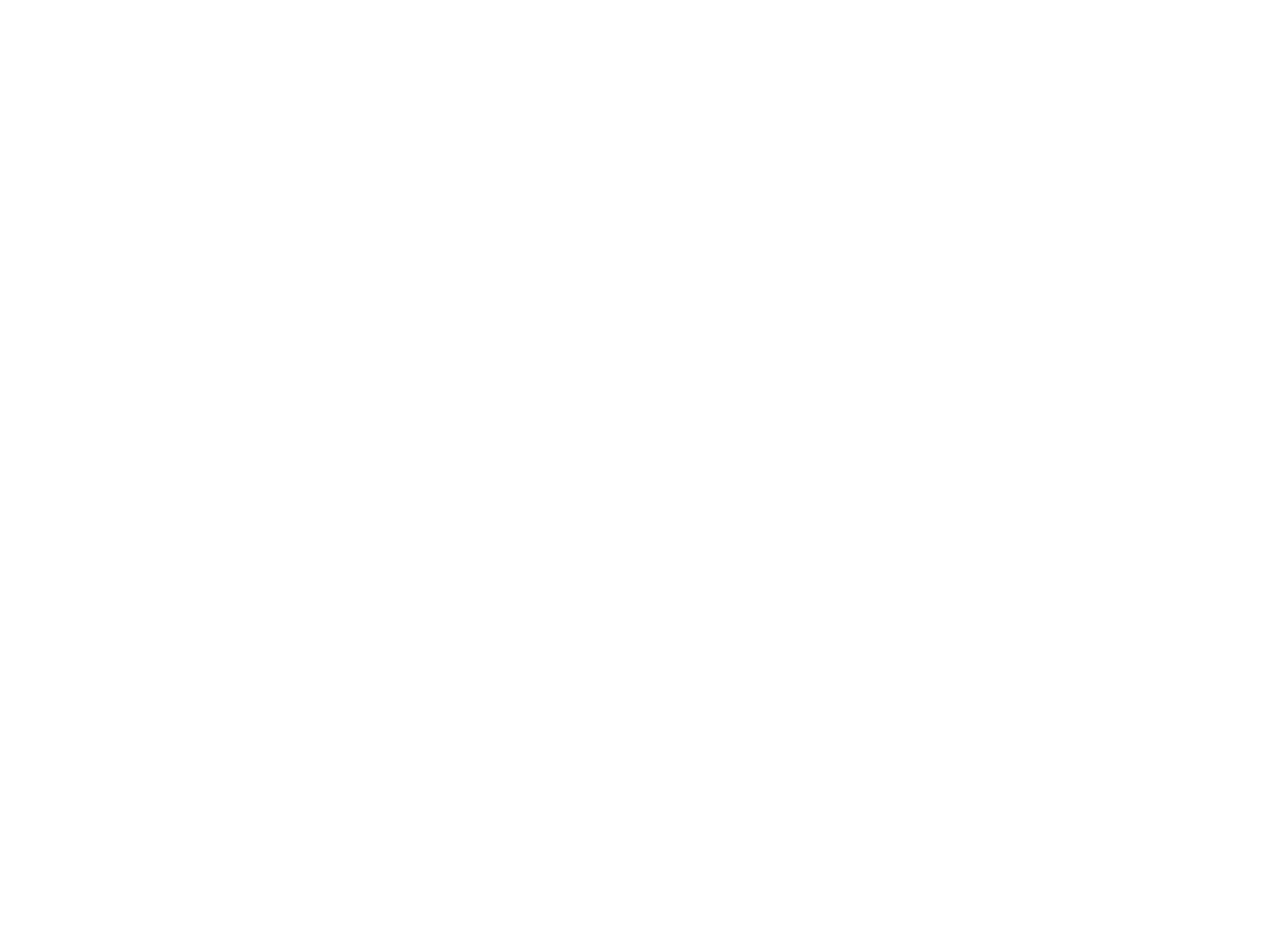
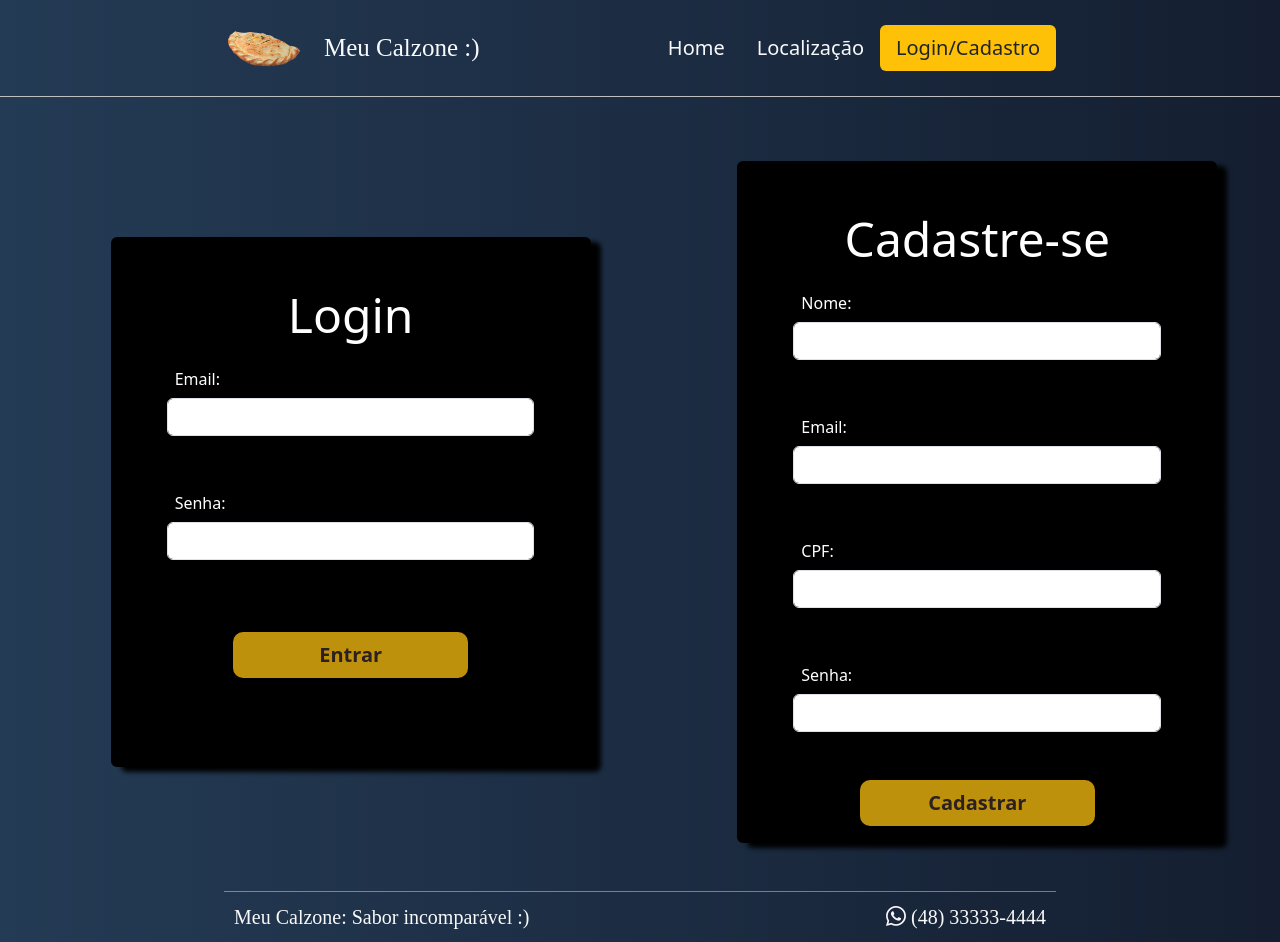
Before and after one commit to marquescauee/MeuCalzone, a React (Create React App) app in the folder client/: page /loginCadastro in a window 1280 px wide. Before the commit this address had no page. Before the commit the page ends 800 px from the top, so only its background shows below. Built offline with nearby package versions, Linux system fonts and the light colour scheme.

Commit message:
Login & Register Page

```diff
--- a/client/src/App.css
+++ b/client/src/App.css
@@ -3,7 +3,6 @@
 }
 
 body {
-  background: #141E30;  /* fallback for old browsers */
-  background: -webkit-linear-gradient(to right, #243B55, #141E30);
+  background: #141E30;
   background: linear-gradient(to right, #243B55, #141E30);
 }
--- a/client/src/MyRoutes.jsx
+++ b/client/src/MyRoutes.jsx
@@ -2,6 +2,7 @@
 import { Route, BrowserRouter, Routes } from "react-router-dom"
 import Home from './pages/Home';
 import Localizacao from "./pages/Localizacao";
+import LoginCadastro from "./pages/LoginCadastro";
 
 const MyRoutes = () => {
     return (
@@ -10,6 +11,7 @@
                 <Route element={<Home />} path="/"></Route>
                 <Route element={<Home />} path="/home"></Route>
                 <Route element={<Localizacao />} path="/localizacao"></Route>
+                <Route element={<LoginCadastro />} path="/loginCadastro"></Route>
             </Routes>
         </BrowserRouter>
     )
--- a/client/src/components/header/Header.jsx
+++ b/client/src/components/header/Header.jsx
@@ -23,7 +23,7 @@
                             <Link className="nav-link text-light" to={"/localizacao"}>Localização</Link>
                         </li>
                         <li className="nav-item">
-                            <Link className="nav-link text-light bg-warning text-dark noHover" to={"/localizacao"}>Login/Cadastro</Link>
+                            <Link className="nav-link text-light bg-warning text-dark noHover" to={"/loginCadastro"}>Login/Cadastro</Link>
                         </li>
                     </ul>
                 </nav>
--- a/client/src/components/localizacao/LocalRestaurante.jsx
+++ b/client/src/components/localizacao/LocalRestaurante.jsx
@@ -7,7 +7,7 @@
                 </div>
 
                 <div className="d-flex justify-content-center  align-items-center m-5">
-                    <iframe src="https://www.google.com/maps/embed?pb=!1m18!1m12!1m3!1d1526.513677571066!2d-48.646324456752595!3d-27.503730621260235!2m3!1f0!2f0!3f0!3m2!1i1024!2i768!4f13.1!3m3!1m2!1s0x95274c2460b48187%3A0xac55e0b224084c84!2sDetalhes%20Barbearia!5e1!3m2!1spt-BR!2sbr!4v1644091462059!5m2!1spt-BR!2sbr" width="900" height="650" allowfullscreen="" loading="lazy" className="frame" title="frameCalzone"></iframe>
+                    <iframe src="https://www.google.com/maps/embed?pb=!1m18!1m12!1m3!1d2138.775216148944!2d-48.58154279101061!3d-27.58636260605467!2m3!1f0!2f0!3f0!3m2!1i1024!2i768!4f13.1!3m3!1m2!1s0x952737def301b9bd%3A0x851b4a1257c60365!2sMini%20Kalzone!5e1!3m2!1spt-BR!2sbr!4v1685641869642!5m2!1spt-BR!2sbr" width="900" height="650" allowfullscreen="" loading="eager" className="frame" title="frameCalzone"></iframe>
                 </div>
             </div>
         </main>
--- /dev/null
+++ b/client/src/components/login/Login.jsx
@@ -0,0 +1,55 @@
+import './login.css'
+
+const Login = () => {
+    return (
+        <div className='divLogin'>
+            <div className="row justify-content-center">
+                <div className="col-md-8">
+                    <div className="card mt-5">
+                        <div className="cabeca-card mt-5 display-5">Login</div>
+
+                        <div className="card-body">
+                            <form method="POST" action="{{ route('login') }}">
+                                <div className="row mb-5 d-block">
+                                    <label for="email"
+                                        className="lb-login col-md-4 col-form-label">Email:</label>
+
+                                    <div className="col-md-10 d-block m-auto">
+                                        <input id="email" type="email"
+                                            className="form-control" name="email"
+                                            required autocomplete="email" autofocus />
+                                    </div>
+                                </div>
+
+                                <div className="row mb-5 d-block">
+                                    <label for="password"
+                                        className="lb-login col-md-4 col-form-label">Senha:</label>
+
+                                    <div className="col-md-10 d-block m-auto">
+                                        <input id="password" type="password"
+                                            className="form-control" name="password"
+                                            required autocomplete="current-password" />
+                                    </div>
+                                </div>
+
+                                <div className="row mb-5">
+                                    {/* <div className="col-md-8 offset-md-4 m-auto div-rec">
+                                        <a className="rec-senha" href="">
+                                            Esqueceu a senha? Recupere aqui
+                                        </a>
+                                    </div> */}
+
+                                    <button type="submit" className="m-auto w-50 my-4 d-block p-2 botaoEntrar">
+                                        Entrar
+                                    </button>
+                                </div>
+                            </form>
+                        </div>
+                    </div>
+                </div>
+            </div>
+        </div>
+    )
+}
+
+export default Login
--- /dev/null
+++ b/client/src/components/login/login.css
@@ -0,0 +1,24 @@
+label {
+    padding: 0;
+    width: 100%;
+}
+
+.divLogin {
+    margin-left: -120px;
+}
+
+.botaoEntrar {
+    color: rgb(56, 40, 40) !important;
+    font-size: 20px !important;
+    font-weight: 600 !important;
+    background-color: #eeb60f !important;
+    border: none;
+    border-radius: 10px;
+    opacity: 0.8;
+    transition: 0.3s;
+}
+
+.botaoEntrar:hover {
+    background-color: #FFC107;
+    opacity: 1;
+}
--- /dev/null
+++ b/client/src/components/register/Register.jsx
@@ -0,0 +1,68 @@
+import './register.css'
+
+const Register = () => {
+    return (
+        <div>
+            <div className="row justify-content-center">
+                <div className="col-md-8">
+                    <div className="card mt-5">
+                        <div className="cabeca-card mt-5 display-5">Cadastre-se</div>
+
+                        <div className="card-body">
+                            <form method="POST" action="{{ route('login') }}">
+                                <div className="row mb-5 d-block">
+                                    <label for="nome"
+                                        className="lb-login col-md-4 col-form-label">Nome:</label>
+
+                                    <div className="col-md-10 d-block m-auto">
+                                        <input id="nome" type="text"
+                                            className="form-control" name="nome"
+                                            required />
+                                    </div>
+                                </div>
+                                <div className="row mb-5 d-block">
+                                    <label for="email"
+                                        className="lb-login col-md-4 col-form-label">Email:</label>
+
+                                    <div className="col-md-10 d-block m-auto">
+                                        <input id="email" type="email"
+                                            className="form-control" name="email"
+                                            required autocomplete="email" autofocus />
+                                    </div>
+                                </div>
+                                <div className="row mb-5 d-block">
+                                    <label for="cpf"
+                                        className="lb-login col-md-4 col-form-label">CPF:</label>
+
+                                    <div className="col-md-10 d-block m-auto">
+                                        <input id="cpf" type="text"
+                                            className="form-control" name="cpf"
+                                            required />
+                                    </div>
+                                </div>
+                                <div className="row mb-5 d-block">
+                                    <label for="password"
+                                        className="lb-login col-md-4 col-form-label">Senha:</label>
+
+                                    <div className="col-md-10 d-block m-auto">
+                                        <input id="password" type="password"
+                                            className="form-control" name="password"
+                                            required autocomplete="current-password" />
+                                    </div>
+                                </div>
+
+                                <div className="row ">
+                                    <button type="submit" className="m-auto w-50 d-block btn-login p-2 botaoEntrar">
+                                        Cadastrar
+                                    </button>
+                                </div>
+                            </form>
+                        </div>
+                    </div>
+                </div>
+            </div>
+        </div>
+    )
+}
+
+export default Register
--- /dev/null
+++ b/client/src/components/register/register.css
@@ -0,0 +1,21 @@
+label {
+    padding: 0;
+    width: 80% !important;
+    text-align: start;
+}
+
+.botaoEntrar {
+    color: rgb(56, 40, 40) !important;
+    font-size: 20px !important;
+    font-weight: 600 !important;
+    background-color: #eeb60f !important;
+    border: none;
+    border-radius: 10px;
+    opacity: 0.8;
+    transition: 0.3s;
+}
+
+.botaoEntrar:hover {
+    background-color: #FFC107;
+    opacity: 1;
+}
--- /dev/null
+++ b/client/src/pages/LoginCadastro.jsx
@@ -0,0 +1,21 @@
+import Footer from "../components/footer/Footer"
+import Header from "../components/header/Header"
+import Login from "../components/login/Login"
+import Register from "../components/register/Register"
+
+const LoginCadastro = () => {
+    return (
+        <>
+            <Header />
+            <div className="d-flex justify-content-evenly align-items-center">
+                <Login />
+                <Register />
+            </div>
+            <div className="mt-5">
+                <Footer />
+            </div>
+        </>
+    )
+}
+
+export default LoginCadastro
```
